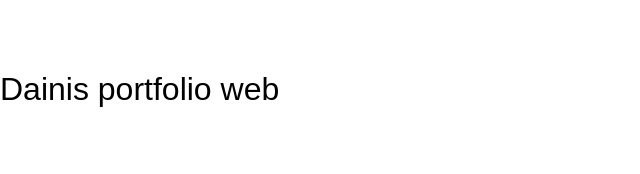
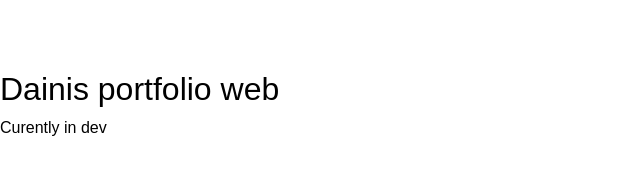
Before and after one commit to DainisM/dainis-portfolio, a React (Create React App) app: page / in a window 1280 px wide. Shown: the part 170-344 px from the top of the page, without its empty margins (0-640 px from the left). Built offline with nearby package versions, Linux system fonts and the light colour scheme.

Commit message:
Added routing (navigation)

```diff
--- a/package.json
+++ b/package.json
@@ -9,6 +9,7 @@
     "@testing-library/user-event": "^12.8.3",
     "react": "^17.0.2",
     "react-dom": "^17.0.2",
+    "react-router-dom": "^5.2.0",
     "react-scripts": "4.0.3",
     "web-vitals": "^1.1.2"
   },
--- a/src/App.js
+++ b/src/App.js
@@ -1,12 +1,19 @@
+import React from "react";
+import { Route, Switch, useLocation } from "react-router-dom";
+
+import Home from "./components/Home";
+import About from "./components/About";
+
 import "./styles/App.css";
 
 function App() {
+	const location = useLocation();
+
 	return (
-		<div className="App">
-			<header className="App-header">
-				<h2>Dainis portfolio web</h2>
-			</header>
-		</div>
+		<Switch location={location} key={location.key}>
+			<Route path="/" component={Home} exact />
+			<Route path="/about" component={About} />
+		</Switch>
 	);
 }
 
--- a/src/index.js
+++ b/src/index.js
@@ -2,10 +2,16 @@
 import ReactDOM from "react-dom";
 import "./index.css";
 import App from "./App";
+import { BrowserRouter as Router } from "react-router-dom";
+import { createBrowserHistory } from "history";
+
+const history = createBrowserHistory();
 
 ReactDOM.render(
 	<React.StrictMode>
-		<App />
+		<Router history={history}>
+			<App />
+		</Router>
 	</React.StrictMode>,
 	document.getElementById("root")
 );
```
Also changed, not shown: 1 other file (tests, documents, lock files or other folders).
